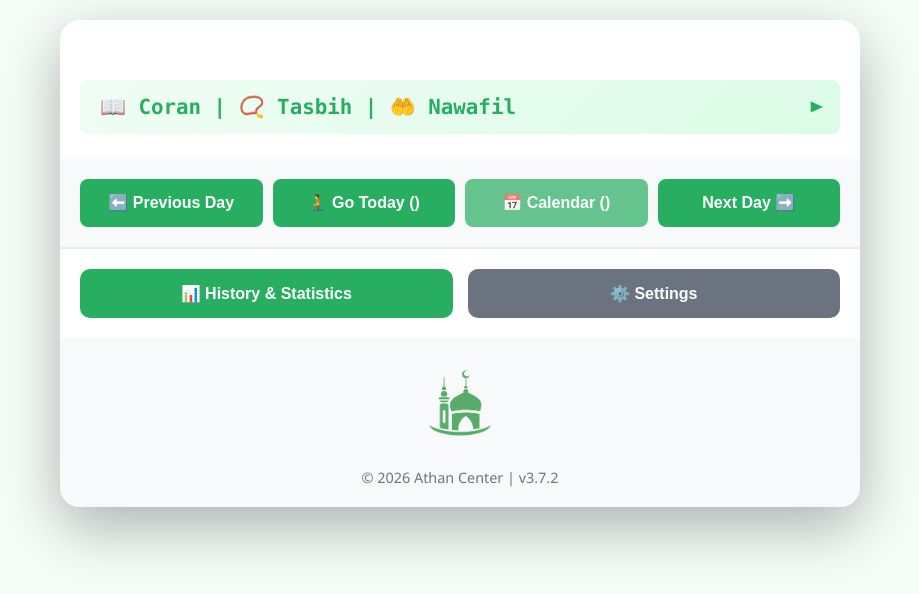
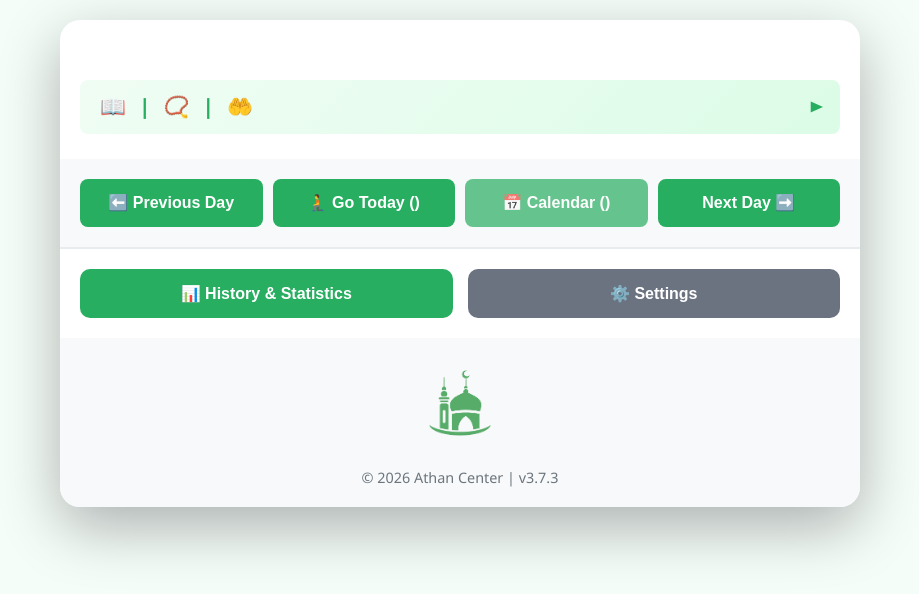
Before and after one commit to simoroco/athan-center, a website: page app/public/index.html in a window 1280 px wide. Shown: the whole page, without its empty margins (180-1099 px from the left). Drawn offline with nearby package versions, Linux system fonts and the light colour scheme; no server answers.

Commit message:
label update

```diff
--- a/app/public/index.html
+++ b/app/public/index.html
@@ -39,7 +39,7 @@
         <!-- Daily Activities Section -->
         <div class="daily-activities-section" id="daily-activities-section">
             <div class="daily-activities-header" id="dailyActivitiesHeader">
-                <span class="daily-activities-title">📖 Coran | 📿 Tasbih | 🤲 Nawafil</span>
+                <span class="daily-activities-title">📖 | 📿 | 🤲</span>
                 <span class="daily-activities-toggle">▼</span>
             </div>
             <div class="daily-activities-content" id="dailyActivitiesContent">
@@ -472,7 +472,7 @@
             <div class="footer-content">
                 <span id="ramadanMoonFooter" class="ramadan-moon-footer" style="display: none;">🌙</span>
                 <img src="logo.png" alt="Athan Center logo" class="app-logo">
-                <p>© 2026 Athan Center | v3.7.2</p>
+                <p>© 2026 Athan Center | v3.7.3</p>
             </div>
         </footer>
     </div>
```
